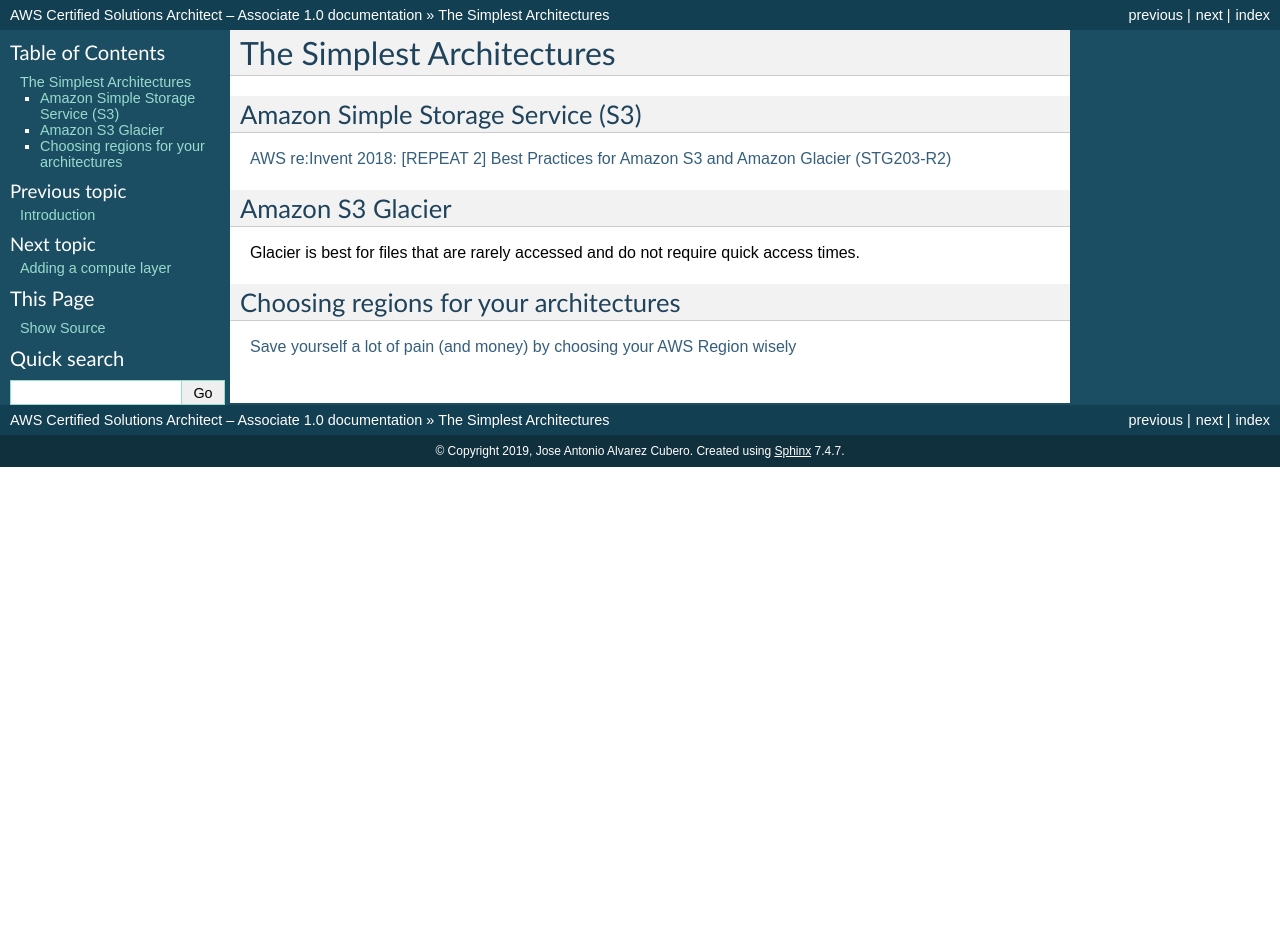
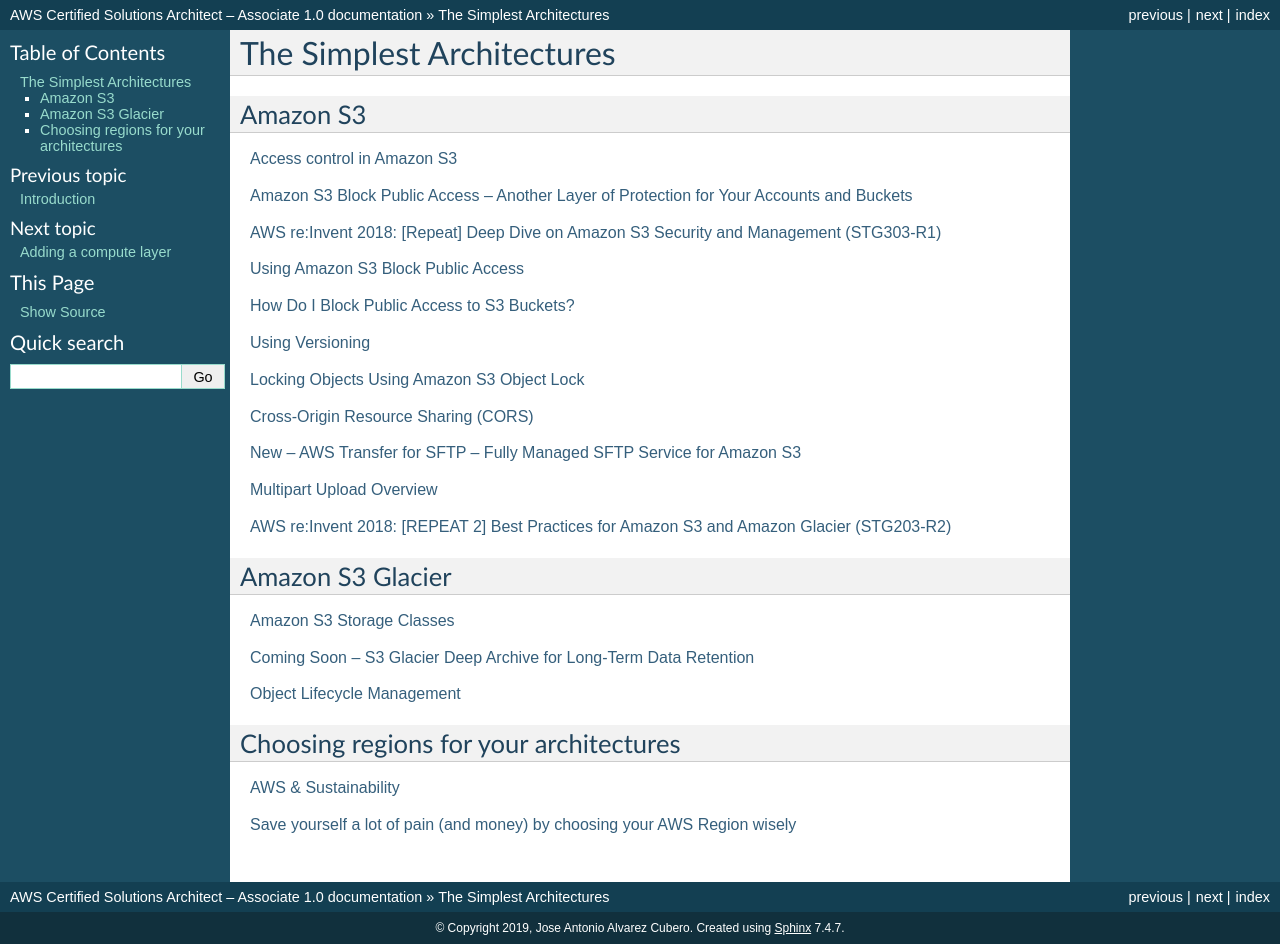
Before and after one commit to jacubero/aws-architect-associate, a Sphinx documentation site: the page built from docs/simplest.rst, in a window 1280 px wide. Built offline with Sphinx 7.4.7, drawn with Linux system fonts in a browser that asks for light colours; pages that are not in the unit, such as notebooks, are missing from menus; before the commit the page ends 900 px from its top, so only the background shows below that.

Commit message:
New version

```diff
--- a/docs/simplest.rst
+++ b/docs/simplest.rst
@@ -1,8 +1,29 @@
 The Simplest Architectures
 ##########################
 
-Amazon Simple Storage Service (S3)
-**********************************
+Amazon S3
+*********
+
+`Access control in Amazon S3 <https://docs.aws.amazon.com/AmazonS3/latest/dev/access-control-overview.html>`_
+
+`Amazon S3 Block Public Access – Another Layer of Protection for Your Accounts and Buckets <https://aws.amazon.com/blogs/aws/amazon-s3-block-public-access-another-layer-of-protection-for-your-accounts-and-buckets/>`_
+
+`AWS re:Invent 2018: [Repeat] Deep Dive on Amazon S3 Security and Management (STG303-R1) <https://www.youtube.com/watch?v=x25FSsXrBqU&feature=youtu.be&t=989+%28>`_
+
+`Using Amazon S3 Block Public Access <https://docs.aws.amazon.com/AmazonS3/latest/dev/access-control-block-public-access.html>`_
+
+`How Do I Block Public Access to S3 Buckets? <https://docs.aws.amazon.com/AmazonS3/latest/user-guide/block-public-access.html>`_
+
+`Using Versioning <https://docs.aws.amazon.com/AmazonS3/latest/dev/Versioning.html>`_
+
+`Locking Objects Using Amazon S3 Object Lock <https://docs.aws.amazon.com/AmazonS3/latest/dev/object-lock.html>`_
+
+`Cross-Origin Resource Sharing (CORS) <https://docs.aws.amazon.com/AmazonS3/latest/dev/cors.html>`_
+
+`New – AWS Transfer for SFTP – Fully Managed SFTP Service for Amazon S3 <https://aws.amazon.com/blogs/aws/new-aws-transfer-for-sftp-fully-managed-sftp-service-for-amazon-s3/>`_
+
+`Multipart Upload Overview <https://docs.aws.amazon.com/AmazonS3/latest/dev/mpuoverview.html>`_
+
 
 `AWS re:Invent 2018: [REPEAT 2] Best Practices for Amazon S3 and Amazon Glacier (STG203-R2) <https://www.youtube.com/watch?time_continue=16&v=rHeTn9pHNKo&feature=emb_logo>`_
 
@@ -10,9 +31,15 @@
 Amazon S3 Glacier
 *****************
 
-Glacier is best for files that are rarely accessed and do not require quick access times.
+`Amazon S3 Storage Classes <https://aws.amazon.com/s3/storage-classes/>`_
+
+`Coming Soon – S3 Glacier Deep Archive for Long-Term Data Retention <https://aws.amazon.com/about-aws/whats-new/2018/11/s3-glacier-deep-archive/>`_
+
+`Object Lifecycle Management <https://docs.aws.amazon.com/AmazonS3/latest/dev/object-lifecycle-mgmt.html>`_
 
 Choosing regions for your architectures
 ***************************************
 
+`AWS & Sustainability <https://aws.amazon.com/about-aws/sustainability/>`_
+
 `Save yourself a lot of pain (and money) by choosing your AWS Region wisely <https://www.concurrencylabs.com/blog/choose-your-aws-region-wisely/>`_
```
